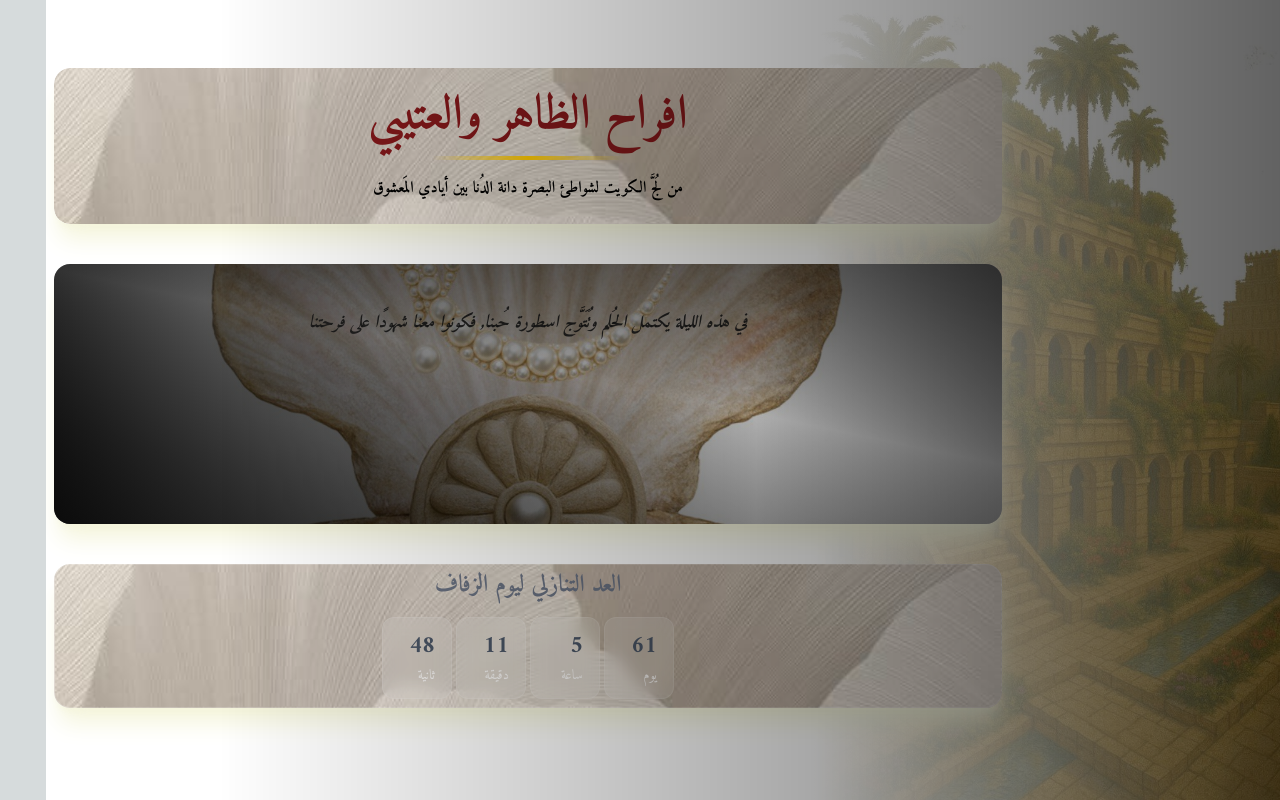
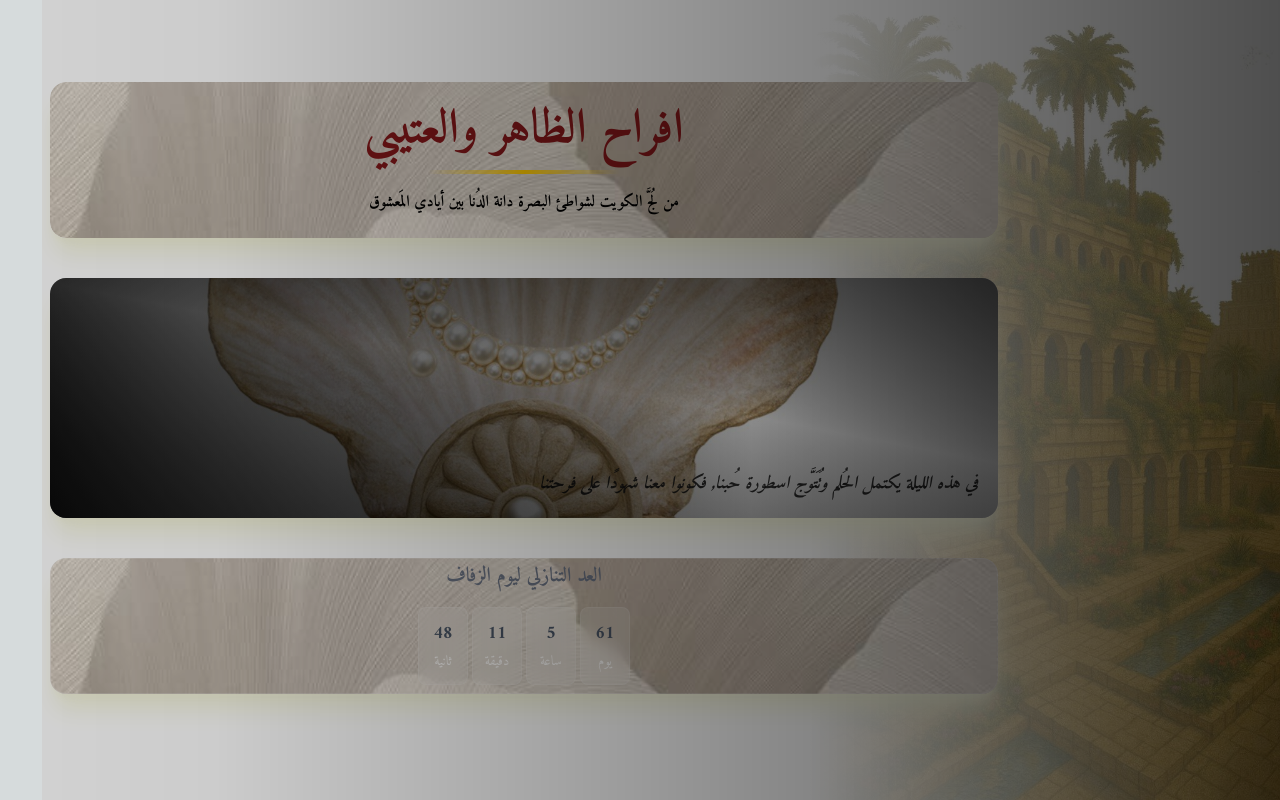
Before and after one commit to ThamerWardah/wedding1, a Next.js app: page /light in a window 1280 px wide. Built offline with nearby package versions, Linux system fonts and the light colour scheme; a web font is replaced by a local one.

Commit message:
fixed light

```diff
--- a/app/light/page.jsx
+++ b/app/light/page.jsx
@@ -418,7 +418,7 @@ export default function Light(){
             initial={{ opacity: 0 }}
             animate={{ opacity: 1 }}
             transition={{ delay: 0.6 }}
-            className="relative rounded-2xl p-5 mb-6 overflow-hidden w-6/8 z-60 shadow-xl shadow-[#F5F5DC] min-h-[260px]"
+            className="relative rounded-2xl p-5 mb-6 overflow-hidden w-6/8 z-60 shadow-xl shadow-[#F5F5DC] min-h-[240px] flex items-end"
                                     style={{
               backgroundImage: `url(./h4.jpg)`,
               backgroundSize: 'cover',
@@ -457,7 +457,7 @@ export default function Light(){
                 initial={{ opacity: 0 }}
                 animate={{ opacity: 1 }}
                 transition={{ delay: 1 }}
-                className="text-black/90 text-lg font-semibold leading-relaxed text-center italic "
+                className="text-black/90 text-lg  font-semibold leading-relaxed text-center italic "
               >
                 {t.message}
               </motion.p>
@@ -486,7 +486,7 @@ export default function Light(){
             }}
             className="relative rounded-2xl text-gray-600 p-1 pb-2 mb-6  border border-white/20 w-6/8 z-60 shadow-xl shadow-[#F5F5DC]"
           >
-            <h2 className="text-xl text-center md:text-2xl font-semibold text-gray-500 mb-4">
+            <h2 className="text-lg text-center md:text-xl font-semibold text-gray-500 mb-4">
               {t.countdown}
             </h2>
 
@@ -495,9 +495,9 @@ export default function Light(){
                 {['days', 'hours', 'minutes', 'seconds'].map((key) => (
                   <div
                     key={key}
-                    className="bg-white/15 rounded-xl px-4 py-3 min-w-[70px] backdrop-blur-sm border border-white/10"
+                    className="bg-white/15 rounded-lg px-2 text-center py-3 min-w-[50px] backdrop-blur-sm border border-white/10"
                   >
-                    <p className=" text-2xl font-bold">
+                    <p className=" text-lg font-bold">
                       {timeLeft[key] ?? '--'}
                     </p>
                     <p className="text-sm text-white/80 mt-1 font-light">
@@ -533,7 +533,7 @@ export default function Light(){
 
 
 
-            <div className="fixed inset-0 bg-gradient-to-l from-black via-pink-300/0  to-transparent animate-fog-gradient3   z-100"> </div>
+            <div className="fixed inset-0 bg-gradient-to-l from-black via-black/20  to-transparent animate-fog-gradient3   z-100"> </div>
 
 
         </div>
```
